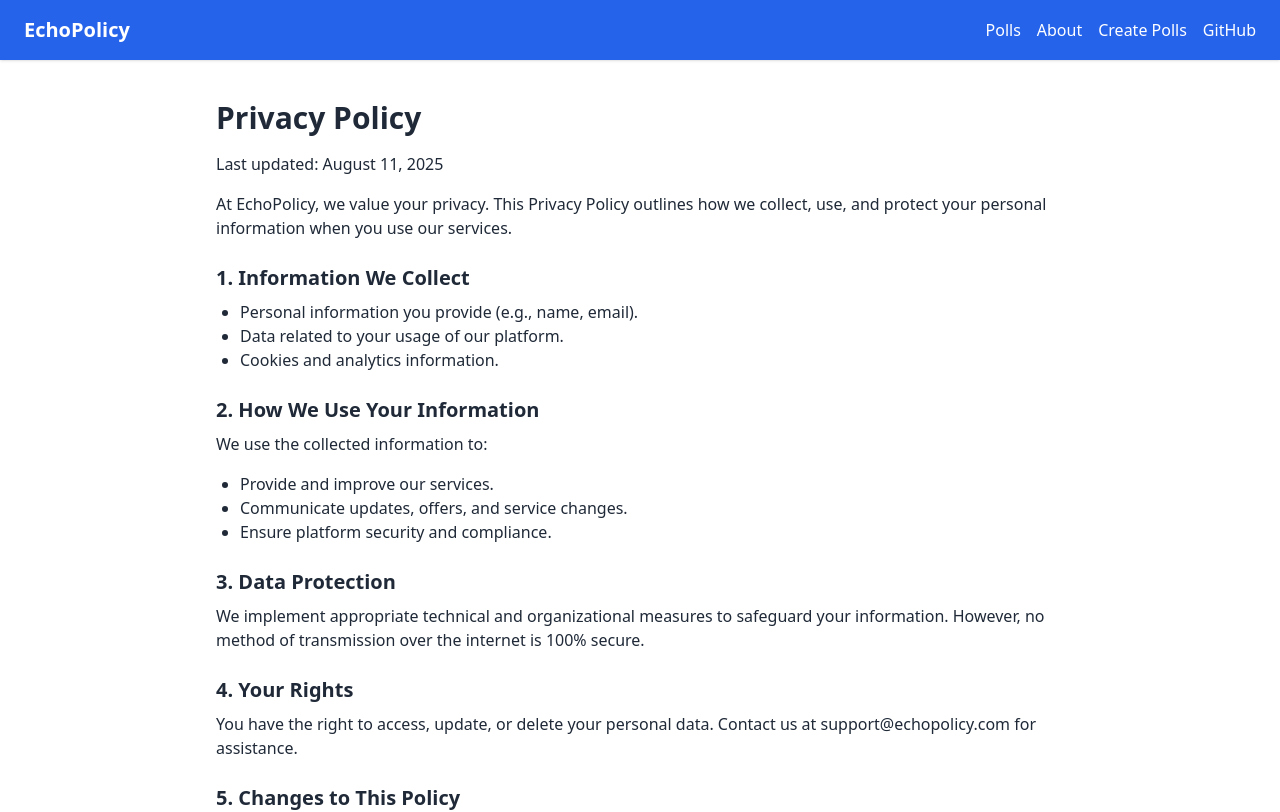
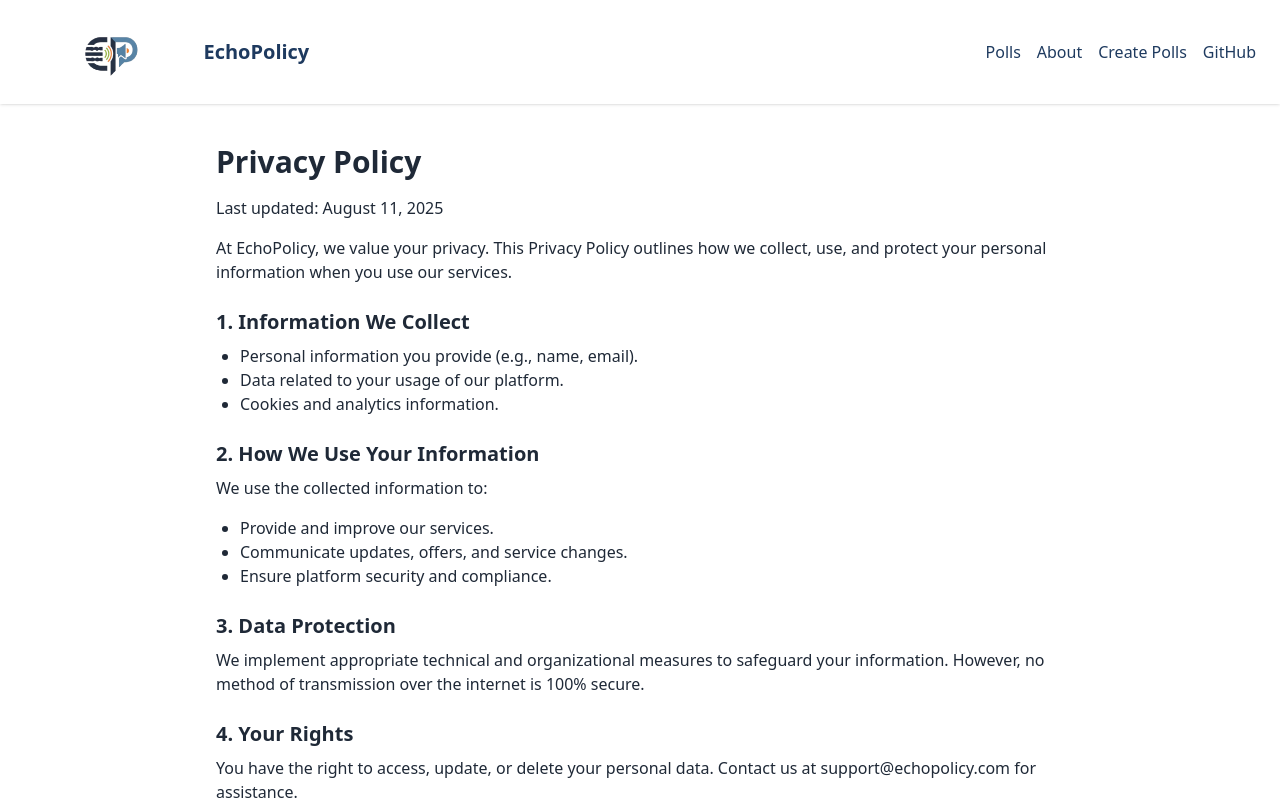
Before and after one commit to echopolicy/my-fullstack-app, a React (Create React App) app in the folder frontend.nosync/: page /privacy in a window 1280 px wide. Shown: the top 812 px of the page. Built offline with nearby package versions, Linux system fonts and the light colour scheme.

Commit message:
logo and navbar changes

```diff
--- a/frontend.nosync/src/components/Navbar.js
+++ b/frontend.nosync/src/components/Navbar.js
@@ -1,17 +1,39 @@
 import { Link } from 'react-router-dom';
+import { useState, useEffect } from 'react';
 
-const Navbar = () => (
-  <nav className="bg-blue-600 text-white px-6 py-4 shadow">
-    <div className="container mx-auto flex justify-between items-center">
-      <Link to="/" className="text-xl font-bold">EchoPolicy</Link>
-      <div className="space-x-4">
-        <Link to="/polls" className="hover:underline">Polls</Link>
-        <Link to="/about" className="hover:underline">About</Link>
-        <Link to="/admin/create" className="hover:underline">Create Polls</Link>
-        <Link to="https://github.com/echopolicy" className="hover:underline">GitHub</Link>
+const Navbar = () => {
+  const [scrolled, setScrolled] = useState(false);
+
+  useEffect(() => {
+    const handleScroll = () => {
+      setScrolled(window.scrollY > 0);
+    };
+
+    window.addEventListener('scroll', handleScroll);
+    return () => window.removeEventListener('scroll', handleScroll);
+  }, []);
+
+  return (
+    <nav className={`bg-white text-[#1E3A5F] px-6 py-1 sticky top-0 z-50 transition-shadow duration-300 ${scrolled ? 'shadow-lg' : 'shadow'}`}>
+      <div className="container mx-auto flex justify-between items-center">
+        <Link to="/" className="flex items-center space-x-2">
+          <img
+            src="/logoEP.png"
+            alt="EchoPolicy Logo"
+            className="h-24 w-auto"
+          />
+          <span className="text-xl font-bold">EchoPolicy</span>
+        </Link>
+
+        <div className="space-x-4">
+          <Link to="/polls" className="hover:text-[#3B82F6]">Polls</Link>
+          <Link to="/about" className="hover:text-[#F97316]">About</Link>
+          <Link to="/admin/create" className="hover:text-[#22C55E]">Create Polls</Link>
+          <a href="https://github.com/echopolicy" className="hover:text-[#3B82F6]">GitHub</a>
+        </div>
       </div>
-    </div>
-  </nav>
-);
+    </nav>
+  );
+};
 
 export default Navbar;
```
Also changed, not shown: frontend.nosync/public/logoEP.png (added).
